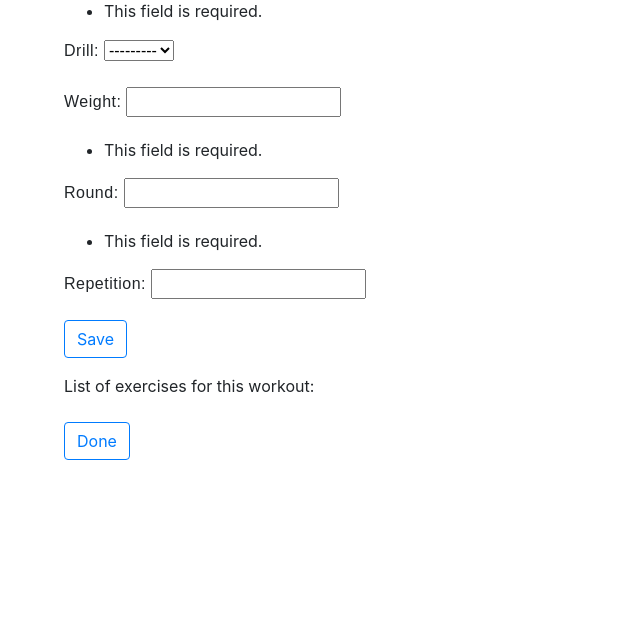
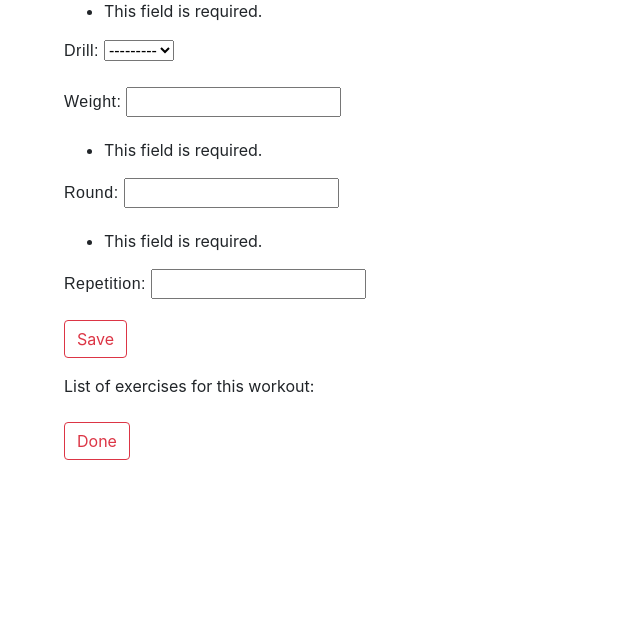
Before and after one commit to triskaVpate/exerlogger, a Django app: page /workouts/add/ in a window 1280 px wide. Shown: the part 157-800 px from the top of the page, without its empty margins (0-640 px from the left). Run offline with Django 3.2, Linux system fonts and the light colour scheme; the visitor is signed in with stand-in values (Sample User, id 1); data that the repository does not hold is empty; some libraries are stand-ins or nearby versions.

Commit message:
payment placeholder page, new var_num field in customuser, red buttons

```diff
--- a/exerlogger/models.py
+++ b/exerlogger/models.py
@@ -72,6 +72,8 @@ class CustomUser(AbstractUser):
     phone_regex = RegexValidator(regex=r'^\+?1?\d{9,15}$',
                                  message="Phone number must be entered in the format: '+420123456789'. Up to 15 digits allowed.")
     phone_number = models.CharField(validators=[phone_regex], max_length=15, blank=True)  # validators should be a list
+    # var number unique for every user will be used for payments
+    var_num = models.IntegerField(_("var_num"), unique=True, null=True)
 
     def __str__(self):
         return self.username
--- a/exerlogger/static/workout/style.css
+++ b/exerlogger/static/workout/style.css
@@ -118,3 +118,9 @@ main {
 .debug {
   color: red;
 }
+
+.btn-outline-primary
+        {
+    color: #dc3545;
+    border-color: #dc3545;
+}
--- a/exerlogger/views.py
+++ b/exerlogger/views.py
@@ -12,6 +12,12 @@ from .utils import Calendar
 from calendar import HTMLCalendar
 #from datetime import datetime
 import datetime
+
+
+@login_required
+def payments(request):
+    context = {}
+    return render(request, 'payments/payments.html', context)
 
 
 @login_required
--- a/kb5log/urls.py
+++ b/kb5log/urls.py
@@ -44,6 +44,8 @@ urlpatterns = [
     path('change_profile', views.user_profile_change, name='user_profile_change'),
     # User attendance
     path('attendance', views.attendance, name='attendance'),
+    # User attendance
+    path('payments', views.payments, name='payments'),
     # Calendar view
     path('calendar', views.calendar_view, name='calendar')
 ]
--- a/templates/registration/login.html
+++ b/templates/registration/login.html
@@ -9,7 +9,7 @@
   <form method="post">
     {% csrf_token %}
     {{ form.as_p }}
-    <button class="btn btn-outline-primary" type="submit">Login</button>
+    <button class="btn btn-outline-danger" type="submit">Login</button>
   </form>
   <br>
   Not registered yet?
--- a/templates/registration/password_change_form.html
+++ b/templates/registration/password_change_form.html
@@ -11,6 +11,6 @@ Please enter your old password, for security's sake, and then enter your new pas
   <form method="POST">
     {% csrf_token %}
     {{ form.as_p }}
-    <input type="submit" value="Change my password">
+    <input type="submit" value="Change my password" class="btn btn-outline-danger">
   </form>
 {% endblock %}
--- a/templates/registration/profile_change_form.html
+++ b/templates/registration/profile_change_form.html
@@ -9,6 +9,7 @@
   <form method="POST">
     {% csrf_token %}
     {{ form.as_p }}
-    <input type="submit" value="Save my changes">
+    <input type="submit" value="Save my changes" class="btn btn-outline-danger">
   </form>
+  <a href="{% url 'password_change' %}" class="btn btn-outline-danger" role="button">Change Password</a>
 {% endblock %}
--- a/templates/userspace/base.html
+++ b/templates/userspace/base.html
@@ -31,10 +31,7 @@
                     <a class="nav-link" href="{% url 'attendance' %}">attendance</a>
                 </li>
                 <li class="nav-item">
-                    <a class="nav-link" href="{% url 'calendar' %}">calendar</a>
-                </li>
-                <li class="nav-item">
-                    <a class="nav-link" href="{% url 'password_change' %}">change password</a>
+                    <a class="nav-link" href="{% url 'payments' %}">payments</a>
                 </li>
                 <li class="nav-item">
                     <a class="nav-link" href="{% url 'user_profile_change' %}">profile</a>
--- a/templates/workout/workout_detail.html
+++ b/templates/workout/workout_detail.html
@@ -9,7 +9,7 @@
                 <form method="POST" enctype="multipart/form-data">
                     {% csrf_token %}
                     {{ exercise_form.as_p }}
-                    <input type="submit" value="Save" class="btn btn-outline-primary">
+                    <input type="submit" value="Save" class="btn btn-outline-danger">
                 </form>
             {% endif %}
 
@@ -26,7 +26,7 @@
 
                     <form action="{% url 'delete_exercise' workout.id exercise.id %}" method="POST">
                         {% csrf_token %}
-                        <input type="submit" value="Delete" class="btn btn-outline-primary">
+                        <input type="submit" value="Delete" class="btn btn-outline-danger">
                     </form>
                 </a>
                 </li>
@@ -34,11 +34,11 @@
             </div>
 
             {% if workout %}
-            <a class="btn btn-outline-primary" href="{% url 'workout_detail' workout.id %}">Add Exercise</a>
+            <a class="btn btn-outline-danger" href="{% url 'workout_detail' workout.id %}">Add Exercise</a>
             {% endif %}
 
             <br>
-            <a href="{% url 'workouts' %}" class="btn btn-outline-primary" >Done</a>
+            <a href="{% url 'workouts' %}" class="btn btn-outline-danger" >Done</a>
         {% endblock %}
     </body>
 
```
Also changed, not shown: templates/payments/payments.html (added, +8 -0 lines), exerlogger/migrations/0013_customuser_var_num.py (added).
